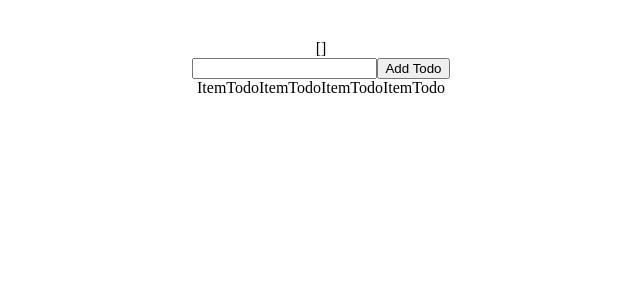
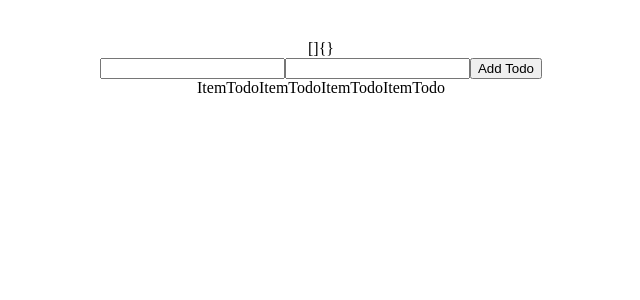
Before and after one commit to datlt2306/FPL-WEB209, a React (Vite) app: page / in a window 1280 px wide. Shown: the top 300 px of the page, without its empty margins (319-959 px from the left). Built offline with nearby package versions, Linux system fonts and the light colour scheme.

Commit message:
get value multi input

```diff
--- a/src/components/AddTodo.tsx
+++ b/src/components/AddTodo.tsx
@@ -4,20 +4,23 @@ type TodoProps = {
     addTodo: (todo: string) => void;
 };
 const AddTodo = (props: TodoProps) => {
-    const [value, setValue] = useState<string>("");
+    const [value, setValue] = useState({});
 
-    const onHandleChange = (e: any) => {
-        setValue(e.target.value);
+    const onHandleChange = (e: React.ChangeEvent<HTMLInputElement>) => {
+        const event = e.target;
+        console.log(event.value);
+        setValue({ ...value, [event.name]: event.value });
     };
-    const onHandleSubmit = (e: any) => {
+    const onHandleSubmit = (e: React.FormEvent<HTMLFormElement>) => {
         e.preventDefault();
-        props.addTodo(value);
+        // props.addTodo(value);
     };
     return (
         <>
-            {value}
+            {JSON.stringify(value)}
             <form onSubmit={onHandleSubmit}>
-                <input type="text" onChange={onHandleChange} />
+                <input type="text" name="name" onChange={onHandleChange} />
+                <input type="text" name="price" onChange={onHandleChange} />
                 <button>Add Todo</button>
             </form>
         </>
```
